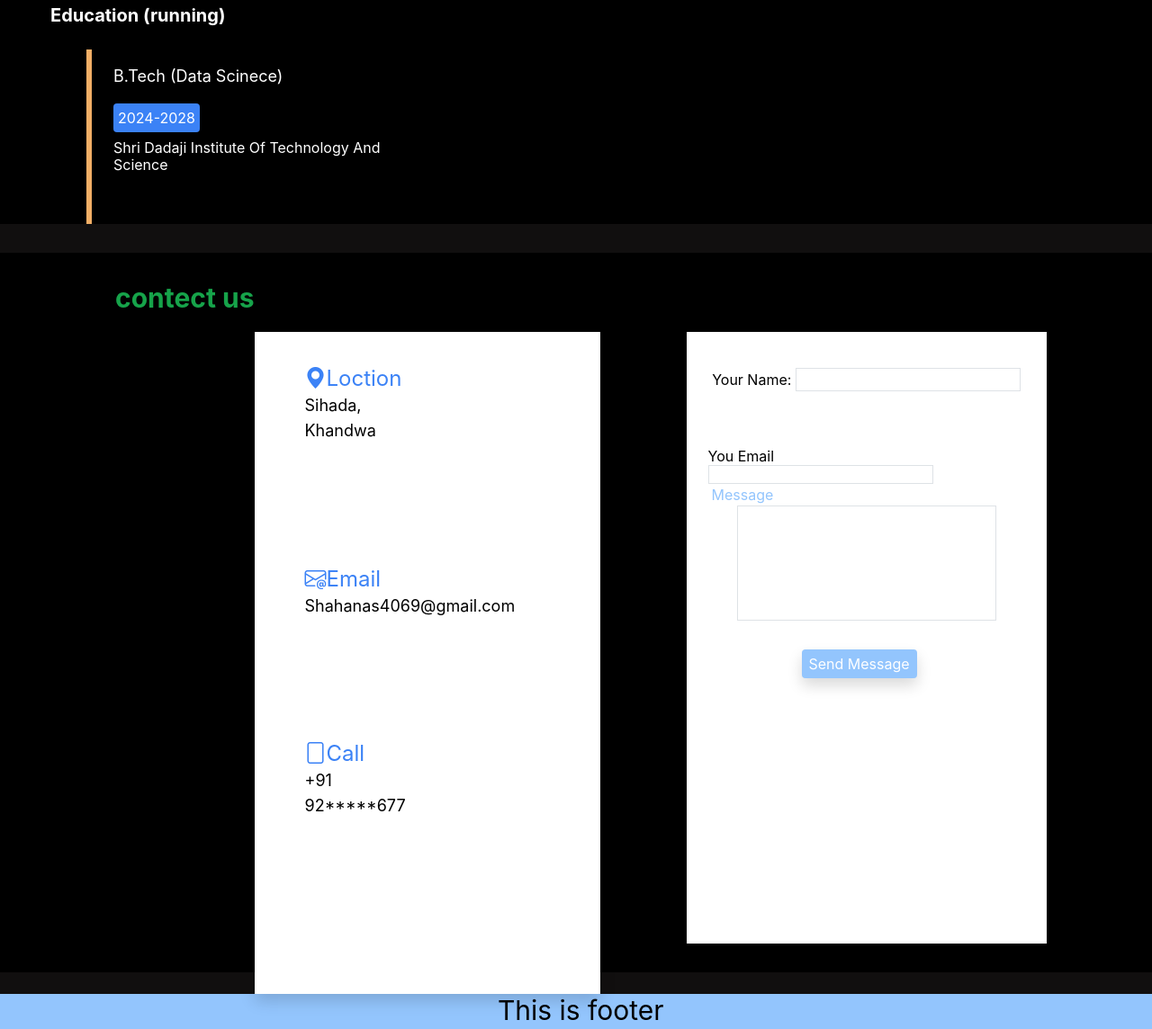
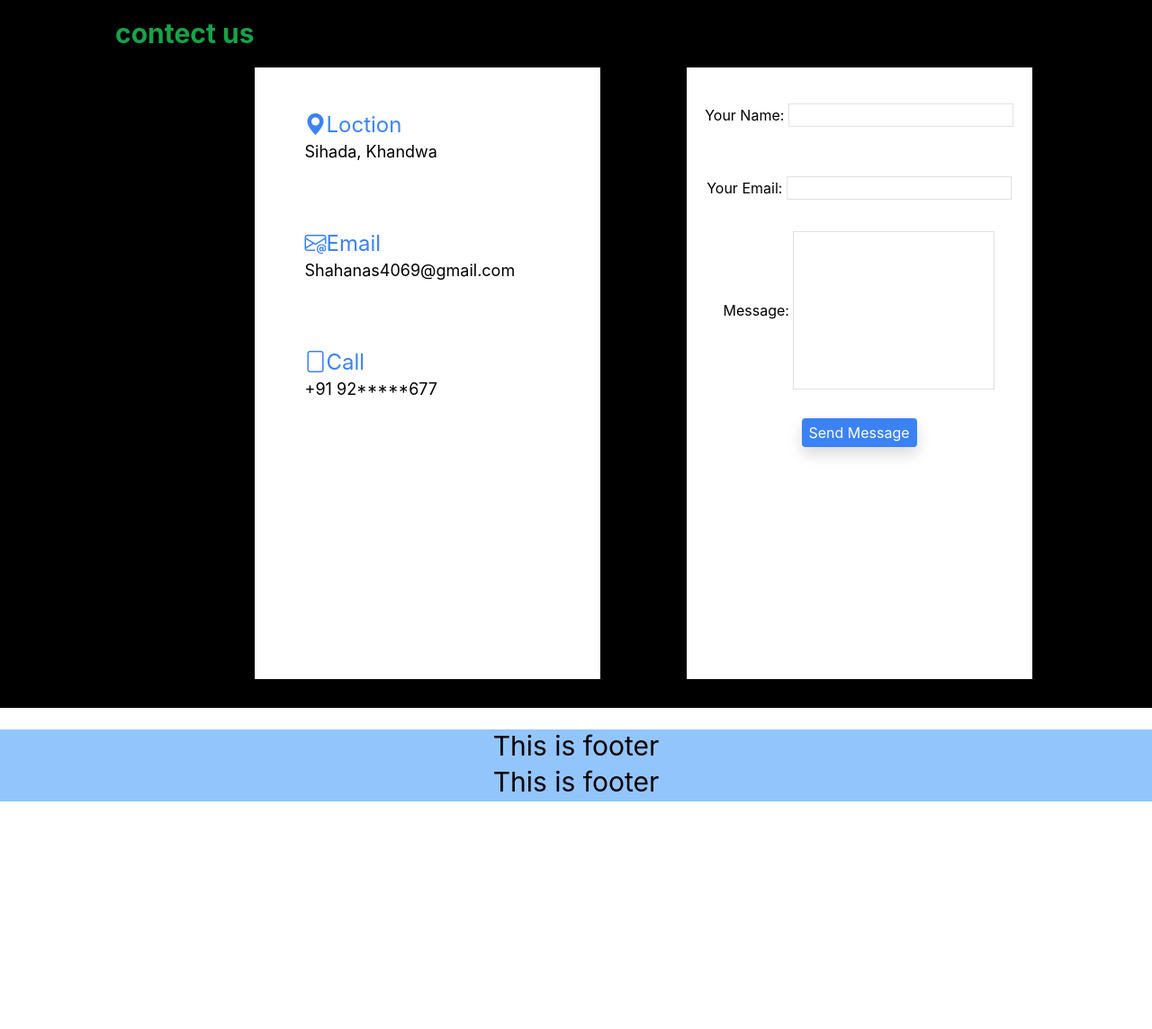
Before and after one commit to anasshah2000/student-protfolio-texts, a plain HTML site: page index.html in a window 1280 px wide. Shown: the part 1641-2785 px from the top of the page at 90% size. After the commit the page ends 2532 px from the top, so only its background shows below. Drawn offline with nearby package versions, Linux system fonts and the light colour scheme; a script that the page names is missing.

Commit message:
Update index.html

```diff
--- a/index.html
+++ b/index.html
@@ -174,46 +174,34 @@
 
         </div>
 
-        <!-- education to prasent  -->
 
-        <h1 class="text-xl text-white font-bold ml-14 mb-6 mt-5 font-bold"> Education (running)</h1>
-        <div class="flex mt-4">
 
-            <div id="box" class="ml-24">
-            </div>
-            <div class="w-96">
 
-                <h1 class="ml-6 text-white my-3 text-lg"> B.Tech (Data Scinece)</h1>
-                <button class="w-24 h-8 rounded shadow shadow-2xl bg-blue-500 ml-6 text-white"> 2024-2028</button>
-                <h1 class="ml-6 text-white mb-3 mt-2">Shri Dadaji Institute Of Technology And Science</h1>
-
-            </div>
 
         </div>
 
-    </main>
 
-    <!-- contact for start -->
+            <!-- contact for start -->
 
 
-    <div id="last" class="mt-8 flex my-6 p-8 h-screen ">
+    <div  class="mt-8 flex my-6 p-8 h-screen bg-black">
         <h1 class="text-3xl text-green-600 ml-24 font-bold"> contect us</h1>
 
 
-        <div id="contain.box" class="grid grid-cols-2 shadow shadow-2xl w-96 bg-white mt-14 h-full  ">
+        <div id="contain.box" class=" shadow shadow-2xl w-96 bg-white mt-14   ">
 
-            <h1 class="ml-14 text-2xl mt-9 text-blue-500"><a href=""> <i class="bi bi-geo-alt-fill"></i>Loction </a>
+            <h1 class="ml-14 text-2xl mt-5 text-blue-500"><a href=""> <i class="bi bi-geo-alt-fill"></i>Loction </a>
                 <p class="text-lg text-black"> Sihada, Khandwa</p>
             </h1>
 
             <br>
-            <h1 class="ml-14 text-2xl mt-9 text-blue-500"><a href=""> <i class="bi bi-envelope-at"></i>Email </a>
+            <h1 class="ml-14 text-2xl mt-5 text-blue-500"><a href=""> <i class="bi bi-envelope-at"></i>Email </a>
                 <p class="text-lg text-black"> Shahanas4069@gmail.com</p>
             </h1>
 
             <br>
-            <h1 class="ml-14 text-2xl mt-9 text-blue-500"><a href=""> <i class="bi bi-file"></i>Call </a>
-                <p class="text-lg text-black mb-24 "> +91 92*****677 </p>
+            <h1 class="ml-14 text-2xl mt-5 text-blue-500"><a href=""> <i class="bi bi-file"></i>Call </a>
+                <p class="text-lg text-black "> +91 92*****677 </p>
             </h1>
 
             <!-- secoundbox  -->
@@ -224,7 +212,7 @@
 
 
 
-        <div id="contain.box  secoundbox" class=" shadow shadow-2xl bg-white mt-14  mx-24 ">
+        <div id="contain.box  secoundbox" class=" shadow shadow-2xl bg-white mt-14  mx-24 w-96">
 
 
 
@@ -233,26 +221,42 @@
                 <div class="text-center mt-10 ">
 
                     <label for="name" class="text-black">Your Name:</label>
-                    <input type="text" id="name"  class="border border-black  hover:border-blue-300 border-blue-500 ">
+                    <input type="text" id="name"  class="border border-black  hover:border-blue-300 border-blue-500 text-black ">
+                </div>
+                <div class="text-center mt-5 ">
+
+                    <label for="email" class="text-black">Your Email:</label>
+                    <input type="text" id="email"  class="border border-black  hover:border-blue-300 border-blue-500  text-black">
+                </div>
+                <div class="text-center mt-7 ">
+
+                    <label for="Message" class="text-black">Message:</label>
+                    <input type="text" id="Message"  class="border border-black  hover:border-blue-300 border-blue-500 h-44 w-56 text-black">
                 </div>
 
 
 
-            <h1 class="mt-14 mx-4">
-
-                <p class="text-black"> You Email</p>
-                <input type="text" class="border border-black hover:border-blue-300 border-blue-500 ">
-
-            </h1>
-
-            <k class="ml-7 text-blue-300"> Message </k>
-            <h1><input type="text" class="w-72 h-32 border border-blue-500 hover:border-blue-300 mx-14"></h1>
-
             <button
-                class="w-32 h-8 mb-14 shadow shadow-2xl bg-blue-300 mt-8 ml-32 rounded rounded-xl text-white hover:bg-blue-500">
+                class="w-32 h-8 mb-14 shadow shadow-2xl bg-blue-500 mt-8 ml-32 rounded rounded-xl text-white hover:bg-blue-800">
                 Send Message </button>
 
         </div>
+
+
+
+
+
+    </div>
+
+
+    <div class="bg-blue-300 h-10 ">
+       <h4 class="text-black text-center text-3xl">This is footer</h4>
+    </div>
+
+
+
+
+
 
 
 
```
